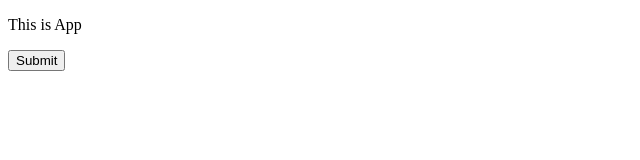
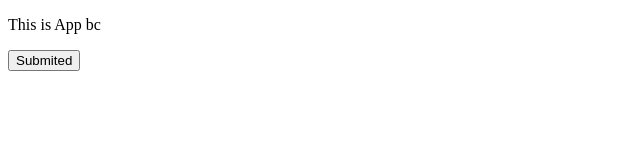
Before and after one commit to nguyenbathanh18i1/git-tutorial, a plain HTML site: page index.html in a window 1280 px wide. Shown: the full height of the page, 0-640 px from the left. Drawn offline with Linux system fonts and the light colour scheme.

Commit message:
Update index.html

```diff
--- a/index.html
+++ b/index.html
@@ -9,7 +9,7 @@
     <link rel="stylesheet" href="index2.css">
 </head>
 <body>
-    <p>This is App</p>
-    <button>Submit</button>
+    <p>This is App bc</p>
+    <button>Submited</button>
 </body>
 </html>
```
